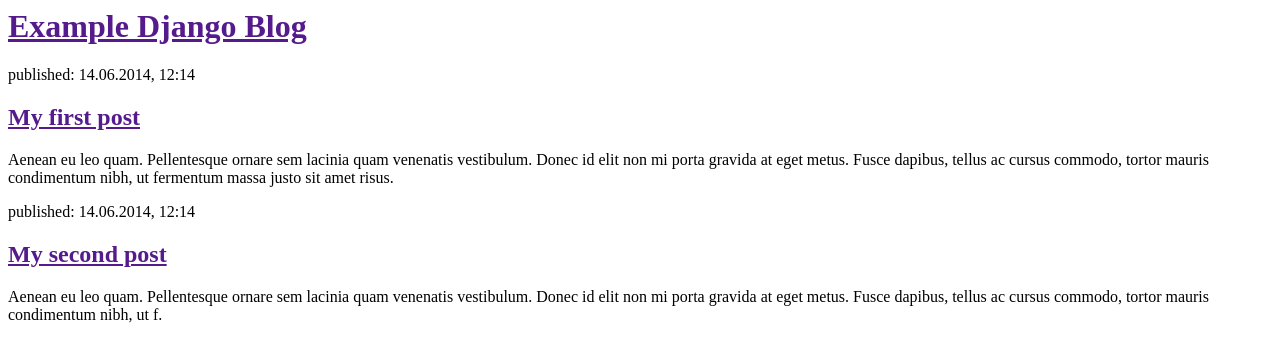
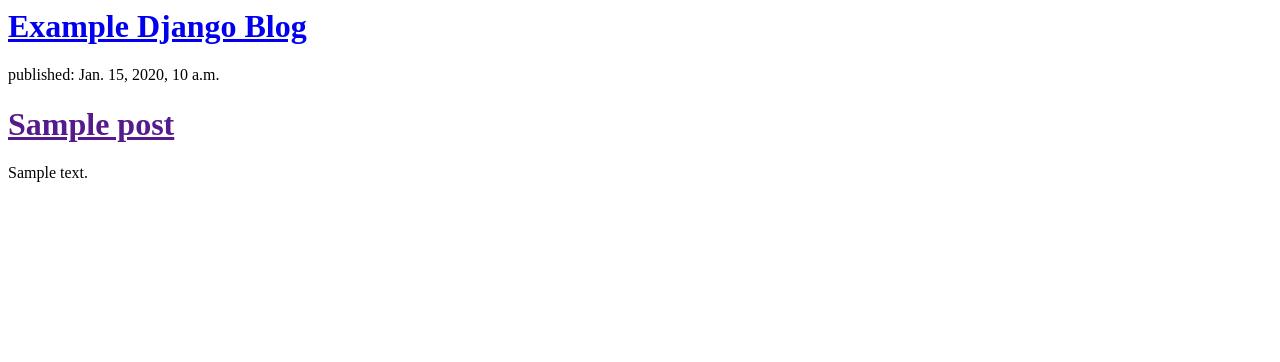
Before and after one commit to CWarren27/my-first-blog, a Django app: template blog/templates/blog/post_list.html in a window 1280 px wide. Shown: the top 362 px of the page. Run offline with Django 3.2, Linux system fonts and the light colour scheme; the template is opened without the code that fills it: values that come from a table or form of the project are taken from there, others are empty; tables that the repository leaves empty hold one stand-in row (values such as "Sample post").

Commit message:
Modified templates to display posts from database.

```diff
--- a/blog/models.py
+++ b/blog/models.py
@@ -1,10 +1,6 @@
-from __future__ import unicode_literals
-
-from django.db import models
-
-# Create your models here.
 from django.db import models
 from django.utils import timezone
+
 
 class Post(models.Model):
     author = models.ForeignKey('auth.User')
--- a/blog/templates/blog/post_list.html
+++ b/blog/templates/blog/post_list.html
@@ -1,22 +1,11 @@
-<html>
-    <head>
-        <title>Django Girls blog</title>
-    </head>
-    <body>
-        <div>
-            <h1><a href="">Example Django Blog</a></h1>
-        </div>
+<div>
+    <h1><a href="/">Example Django Blog</a></h1>
+</div>
 
-        <div>
-            <p>published: 14.06.2014, 12:14</p>
-            <h2><a href="">My first post</a></h2>
-            <p>Aenean eu leo quam. Pellentesque ornare sem lacinia quam venenatis vestibulum. Donec id elit non mi porta gravida at eget metus. Fusce dapibus, tellus ac cursus commodo, tortor mauris condimentum nibh, ut fermentum massa justo sit amet risus.</p>
-        </div>
-
-        <div>
-            <p>published: 14.06.2014, 12:14</p>
-            <h2><a href="">My second post</a></h2>
-            <p>Aenean eu leo quam. Pellentesque ornare sem lacinia quam venenatis vestibulum. Donec id elit non mi porta gravida at eget metus. Fusce dapibus, tellus ac cursus commodo, tortor mauris condimentum nibh, ut f.</p>
-        </div>
-    </body>
-</html>
+{% for post in posts %}
+    <div>
+        <p>published: {{ post.published_date }}</p>
+        <h1><a href="">{{ post.title }}</a></h1>
+        <p>{{ post.text|linebreaks }}</p>
+    </div>
+{% endfor %}
--- a/blog/views.py
+++ b/blog/views.py
@@ -1,5 +1,7 @@
 from django.shortcuts import render
+from django.utils import timezone
+from .models import Post
 
-# Create your views here.
 def post_list(request):
-    return render(request, 'blog/post_list.html', {})
+    posts = Post.objects.filter(published_date__lte=timezone.now()).order_by('published_date')
+    return render(request, 'blog/post_list.html', {'posts': posts})
--- a/mysiteblog/settings.py
+++ b/mysiteblog/settings.py
@@ -82,7 +82,6 @@
     }
 }
 
-
 # Password validation
 # https://docs.djangoproject.com/en/1.9/ref/settings/#auth-password-validators
 
```
